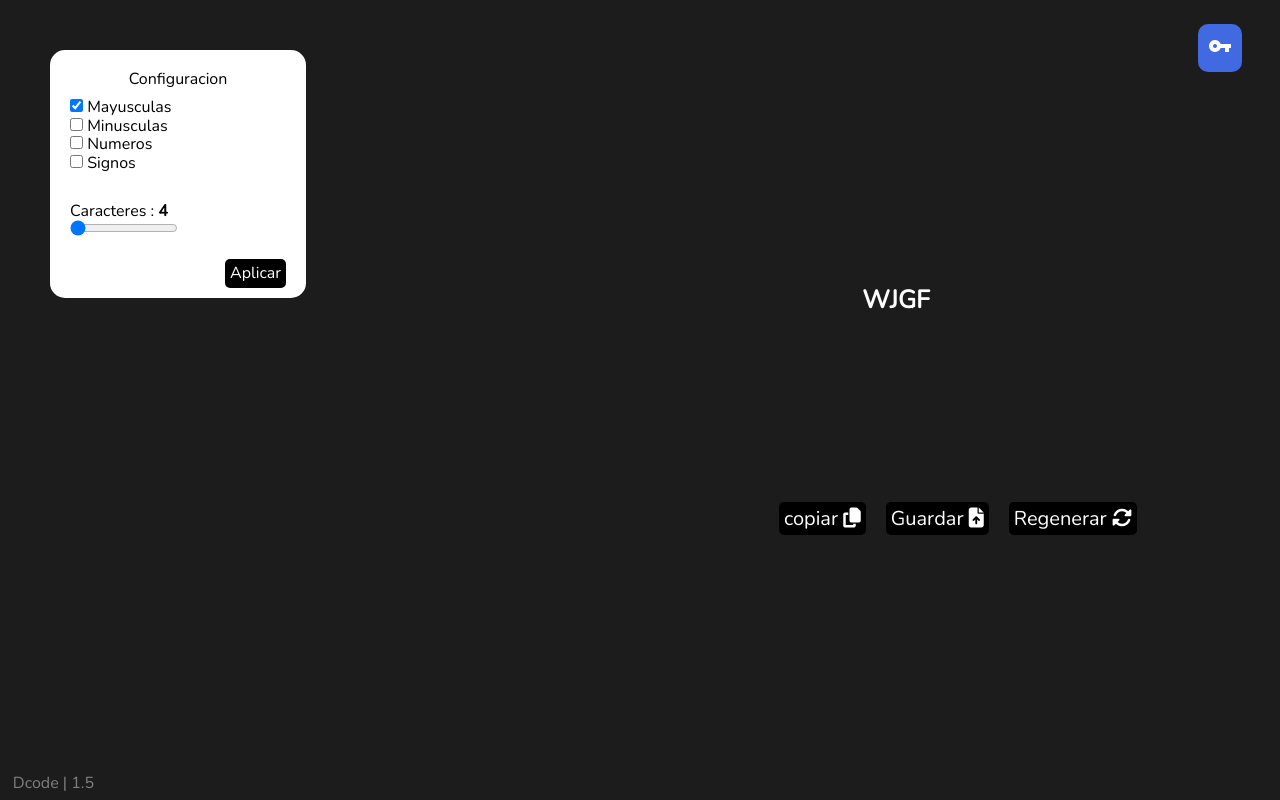
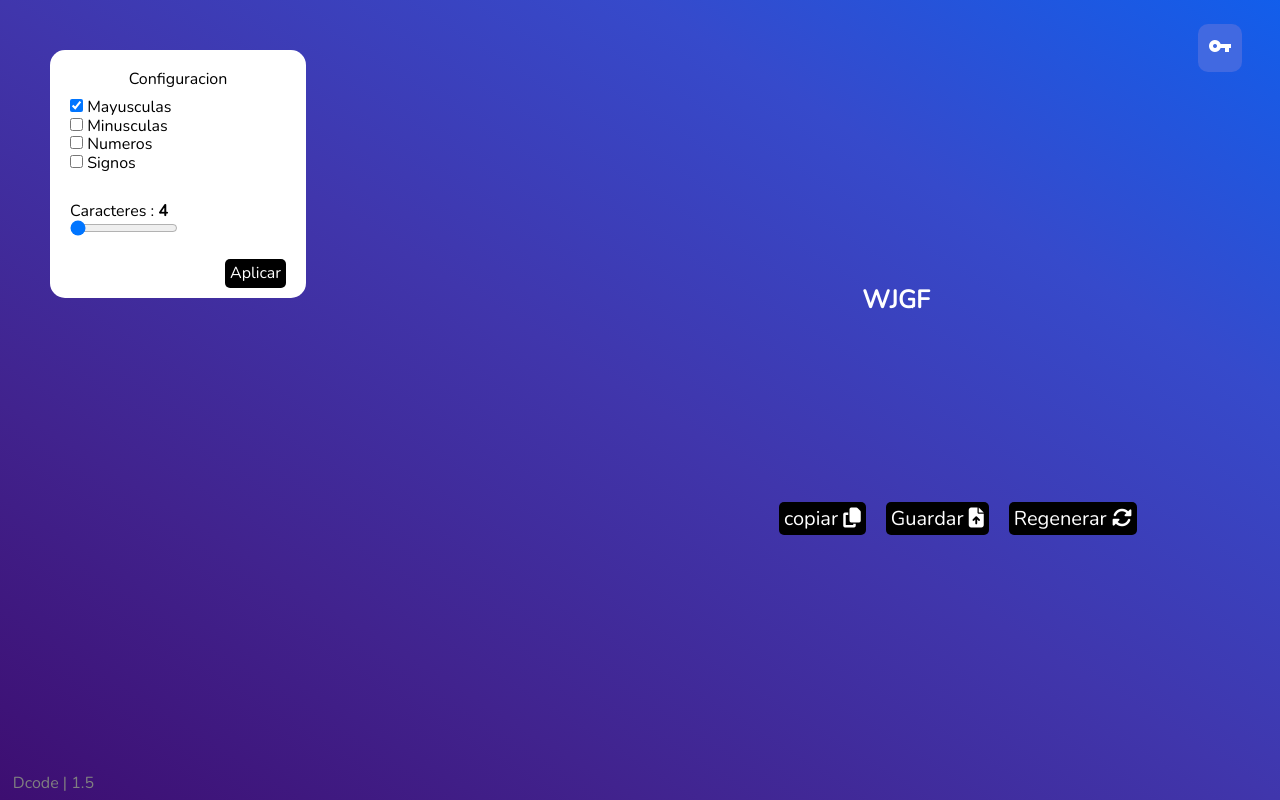
Before and after one commit to Dcode463/passwordGenerator, a plain HTML site: page index.html in a window 1280 px wide. Drawn offline with nearby package versions, Linux system fonts and the light colour scheme.

Commit message:
Actulizacion de background

```diff
--- a/estilo.css
+++ b/estilo.css
@@ -3,7 +3,6 @@
 
 }
 body{
-	background:   #1c2833 ;
 	height: 100vh;
 	max-height: 100vh;
 }#navOfSearchKey{
@@ -423,7 +422,7 @@ text-align: left;
 .contentFor{
 	position: relative;
 	padding: 50px;
-	background: #1c1c1c;
+	background-image: linear-gradient(to right top, #3d0e71, #41238e, #4036ac, #364acb, #125eeb);
 	height: 100vh;
 	overflow-x: hidden;
 }
```
